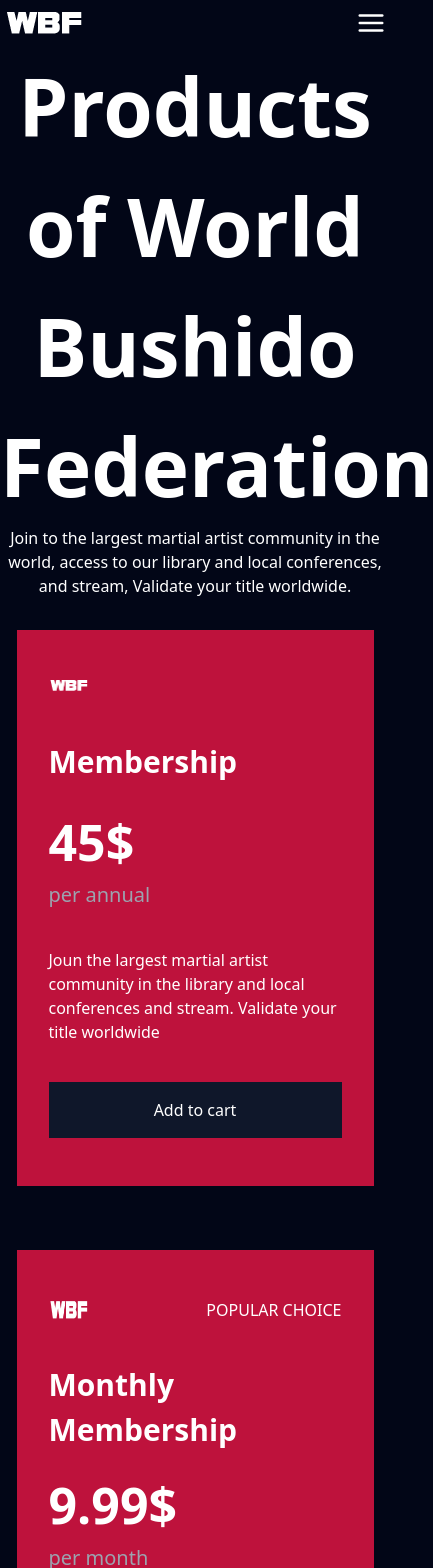
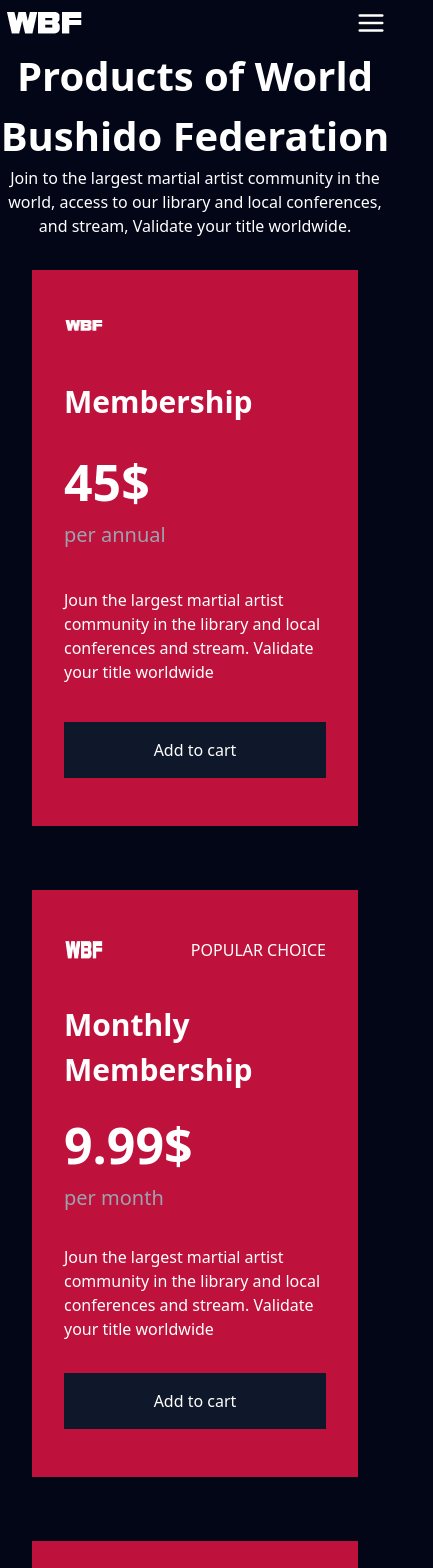
Before and after one commit to FerZva/new-world-bushido-federation-official-website, a Next.js app: page /membership in a window 390 px wide. Shown: the top 1568 px of the page, 433 px wide, since content can reach past the window. Built offline with nearby package versions, Linux system fonts and the light colour scheme.

Commit message:
membership responsive designs added

```diff
--- a/src/app/membership/page.tsx
+++ b/src/app/membership/page.tsx
@@ -8,7 +8,7 @@
     <div className="w-full">
       <div className="flex flex-col justify-center">
         <div className=" text-center">
-          <h1 className="text-[80px] font-extrabold">
+          <h1 className="text-[40px] lg:text-[80px] font-extrabold">
             Products of World Bushido Federation
           </h1>
           <p>
@@ -19,7 +19,7 @@
         </div>
         <div className="flex flex-wrap justify-center h-auto w-full">
           <div className="flex justify-start bg-rose-700 w-full max-w-[400px] text-left px-8 py-12 m-8">
-            <div className="grid content-between  text-left w-full min-w-[293px] max-w-[293px] min-h-[460px]">
+            <div className="grid content-between  text-left w-full md:min-w-[293px] max-w-[293px] min-h-[460px]">
               <div className="w-full flex justify-between mb-10">
                 <Image
                   width={300}
@@ -48,7 +48,7 @@
           </div>
 
           <div className="flex flex-row justify-start bg-rose-700 w-full min-h-[467px] max-w-[400px] text-left px-8 py-12 m-8">
-            <div className="grid content-between text-left w-full min-w-[293px] max-w-[293px] min-h-[460px]">
+            <div className="grid content-between text-left w-full md:min-w-[293px] max-w-[293px] min-h-[460px]">
               <div className="w-full flex justify-between mb-10">
                 <Image
                   width={300}
@@ -78,7 +78,7 @@
           </div>
 
           <div className="flex flex-row justify-start bg-rose-700 w-full min-h-[467px] max-w-[400px] text-left px-8 py-12 m-8">
-            <div className="grid content-between text-left w-full min-w-[293px] max-w-[293px] min-h-[460px]">
+            <div className="grid content-between text-left w-full md:min-w-[293px] max-w-[293px] min-h-[460px]">
               <div className="w-full flex justify-between mb-10">
                 <Image
                   width={300}
@@ -109,7 +109,7 @@
           </div>
 
           <div className="flex flex-row justify-start bg-rose-700 w-full min-h-[467px] max-w-[400px] text-left px-8 py-12 m-8">
-            <div className="grid content-between text-left w-full min-w-[293px] max-w-[293px] min-h-[460px]">
+            <div className="grid content-between text-left w-full md:min-w-[293px] max-w-[293px] min-h-[460px]">
               <div className="w-full flex justify-between mb-10">
                 <Image
                   width={300}
```
